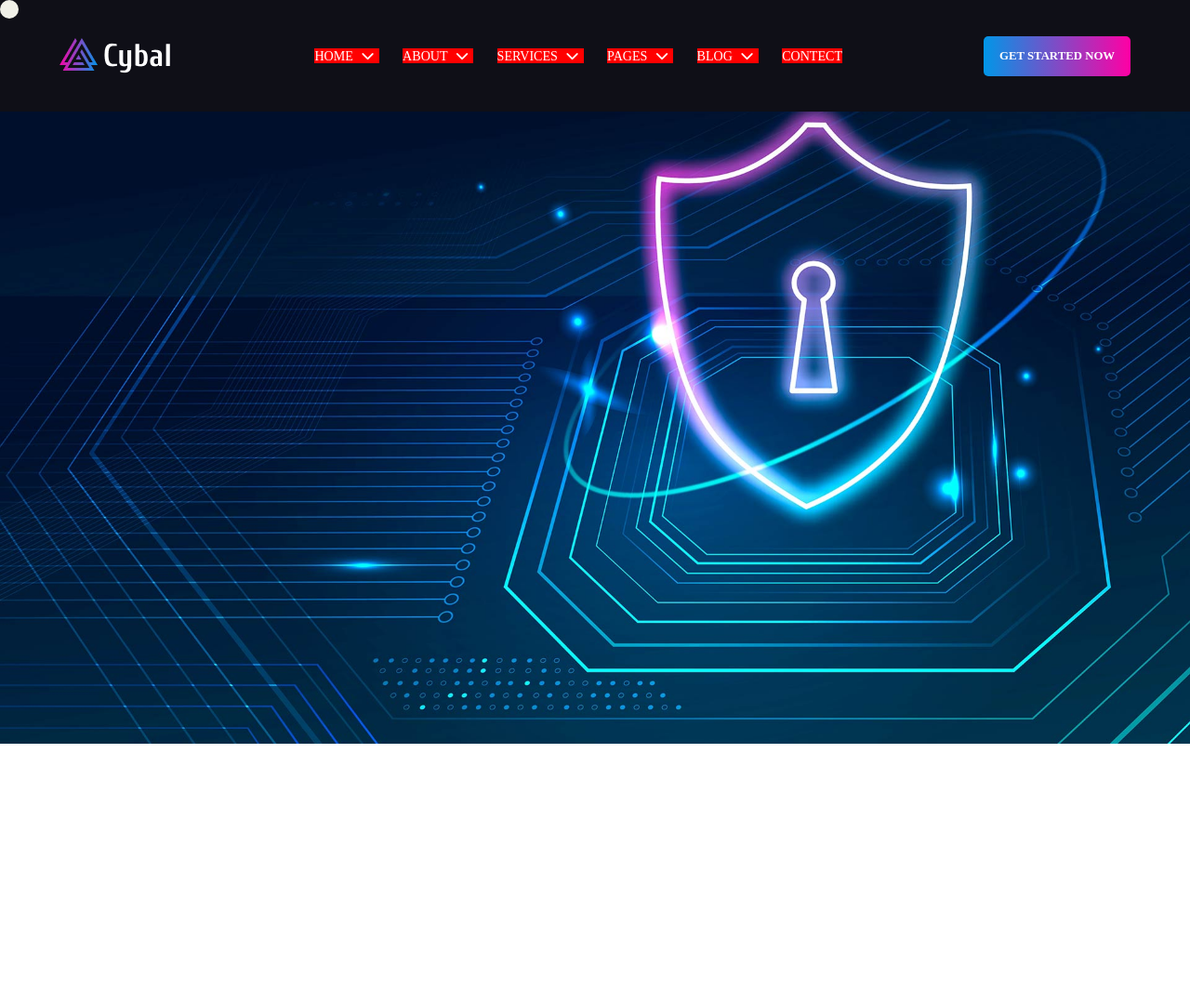
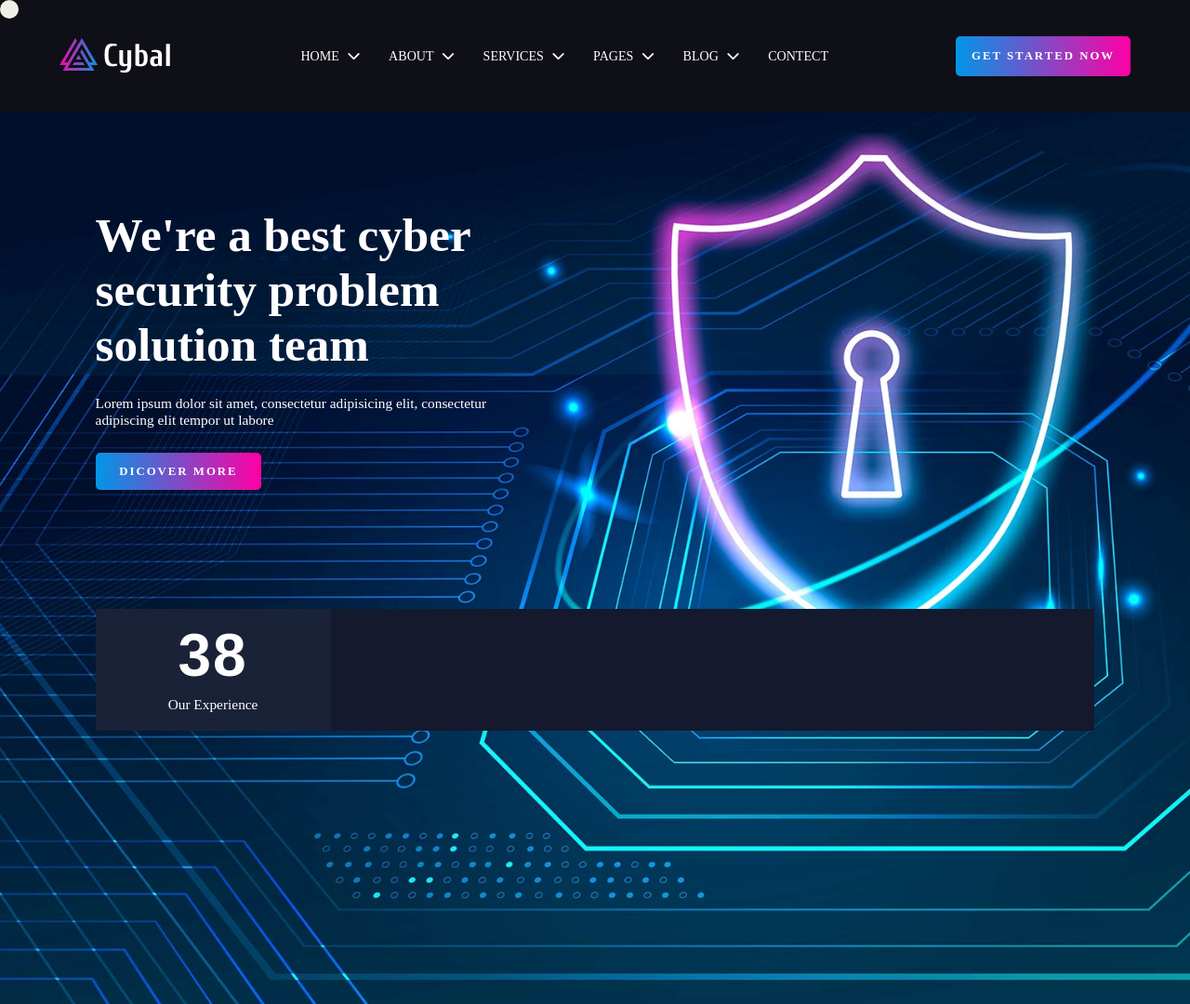
Before and after one commit to Surendra360/CyberSecurityWebPage, a plain HTML site: page index.html in a window 1280 px wide. Shown: the whole page at 93% size. Before the commit the page ends 800 px from the top, so only its background shows below. Drawn offline with nearby package versions, Linux system fonts and the light colour scheme; a web font is replaced by a local one.

Commit message:
second page

```diff
--- a/index.html
+++ b/index.html
@@ -19,6 +19,7 @@
 
     <div class="main">
       <div class="page1">
+
         <nav>
           <img class="b1" src="/images/logo-top.png" alt="CYBAL" />
 
@@ -94,8 +95,22 @@
 
           <button class="b1">GET STARTED NOW</button>
         </nav>
-        <div class="page1-content"></div>
+        <div class="page1-content">
+          <h1>We're a best cyber security problem solution team</h1>
+          <p>Lorem ipsum dolor sit amet, consectetur adipisicing elit, consectetur adipiscing elit tempor ut labore</p>
+          <button>DICOVER MORE</button>
+        </div>
+        <div class="page1-flag">
+          <div class="page1-flag1">
+            <div class="counter">
+              <h1 class="count" data-target="38">0</h1>
+              <p>Our Experience</p>
+            </div>
+          </div>
+        </div>
+
       </div>
+      <div class="page2"></div>
     </div>
 
     <script
--- a/script.js
+++ b/script.js
@@ -1,3 +1,21 @@
+const counts = document.querySelectorAll('.count')
+const speed = 9
+counts.forEach((counter)=> {
+function upData(){
+const target = Number(counter.getAttribute('data-target'))
+const count = Number(counter.innerText)
+const inc = target / speed
+if(count > target){
+counter.innerText = Math.floor(inc + count)
+setTimeout(upData, 1)
+}else{
+counter.innerText = target
+}
+}
+upData()
+})
+
+
 //for cursor
 function mouse() {
     document.addEventListener("mousemove", (e)=>{
@@ -29,12 +47,11 @@ function nav() {
 nav()
 
 // gsap.from("nav .b1",{
-//     // y:-100,
-//     width:0,
+//     y:-100,
 //     opacity:0,
-//     duration: 1,
-//     stagger:0.2,
-//     // delay:1
+//     duration: 2,
+//     stagger:1,
+//     delay:1
 // })
 
 // gsap.from("nav ul .b2 ",{
--- a/style.css
+++ b/style.css
@@ -2,6 +2,8 @@
     font-family: 'f1';
     src: url('./font/4UaOrEtFpBISc36j.woff2') format('woff2');
   }
+
+  @import url('https://fonts.googleapis.com/css2?family=Londrina+Outline&display=swap');
 
 *{
     margin: 0;
@@ -66,6 +68,7 @@ nav button{
     position: relative;
     overflow: hidden;
     z-index: 10;
+    letter-spacing: 2px;
     background-image: linear-gradient(to right, rgb(1, 150, 231), rgb(255, 0, 164));
 }
 nav button::after{
@@ -98,7 +101,7 @@ nav button:hover::after{
 }
 
 .nav-link ul li a{
-    background-color: red;
+    /* background-color: red; */
     color: white;
     text-decoration: none;
 }
@@ -133,10 +136,96 @@ nav button:hover::after{
 }
 
 .page1{
-    /* width: 100%;
-    min-height: 100vh; */
+    width: 100%;
+    height: 135vh;
     background-image: url("./images/home-bg.jpg");
     background-size: cover;
     background-repeat: no-repeat;
     background-position: top;
 }
+
+
+.page1-content {
+    width: 50%;
+    padding: 8vw;
+    color: white;
+    font-family: f1;
+}
+.page1-content h1{
+    font-size: 4vw;
+}
+.page1-content p{
+    font-size: 1.2vw;
+    padding: 2vw 0;
+}
+.page1-content button{
+    padding: 1vw 2vw;
+    border-radius: 5px;
+    font-size: 1vw;
+    letter-spacing: 2px;
+    font-family: f1;
+    font-weight: 600;
+    color: white;
+    border: none;
+    position: relative;
+    overflow: hidden;
+    z-index: 10;
+    background-image: linear-gradient(to right, rgb(1, 150, 231), rgb(255, 0, 164));
+
+}
+.page1-content button::after{
+    content: "";
+    position: absolute;
+    width: 100%;
+    height: 100%;
+    background-color: rgb(255, 0, 164);
+    top: 0;
+    left: 100%;
+    transition: all ease 0.3s;
+    z-index: -1;
+}
+
+.page1-content button:hover::after{
+    left: 0;
+}
+
+
+.page1-flag {
+    width: 100%;
+    height: max-content;
+    padding: 2vw 8vw;
+    /* background-color: red; */
+}
+.page1-flag1 {
+
+    background-color: #14192D;
+    display: flex;
+    align-items: center;
+    justify-content: space-between;
+}
+.counter{
+    background-color: #1A2237;
+    width: max-content;
+    text-align: center;
+    padding: 1vw 5.60vw;
+    height: 100%;
+}
+.counter h1{
+    font-size: 5vw;
+    color: white;
+    font-family: "Londrina Outline", sans-serif;
+    letter-spacing: 2px;
+}
+.counter p{
+    font-size: 1.2vw;
+    color: white;
+    padding: 0.5vw;
+    font-family: f1;
+}
+
+
+.page2{
+    width: 100%;
+    height: 100vh;
+    background-color: #14192D;
+}
```
